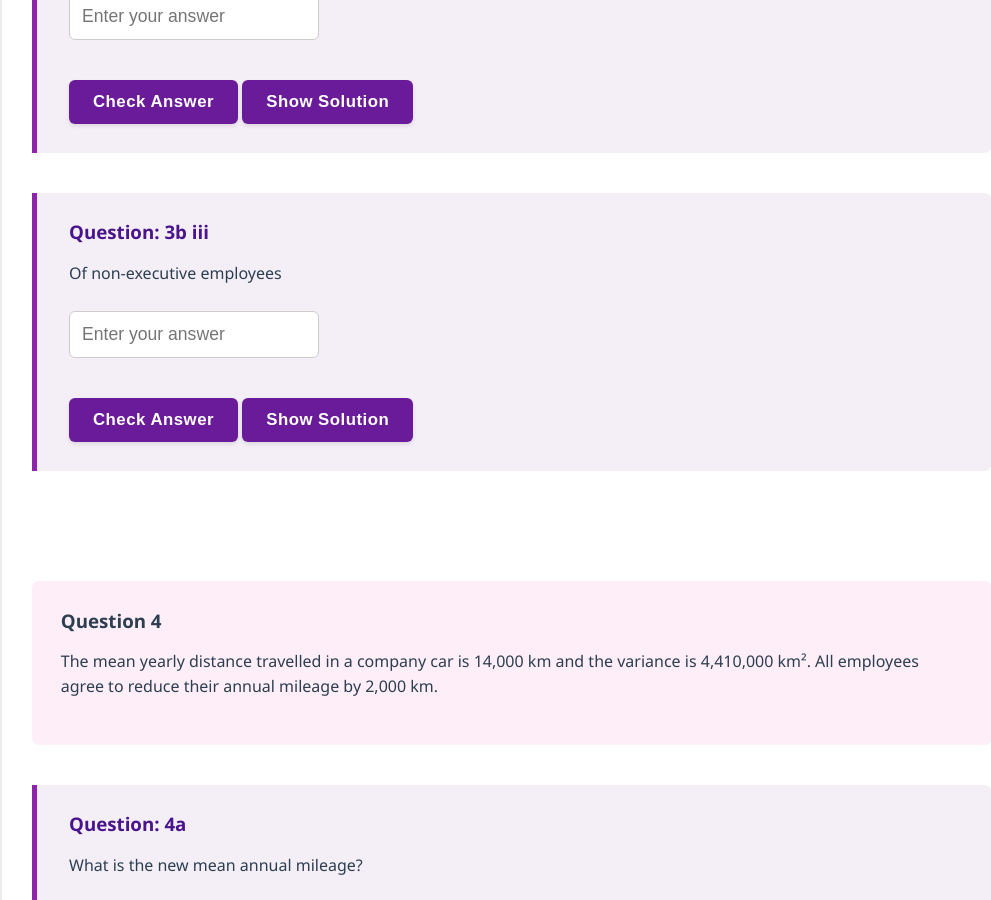
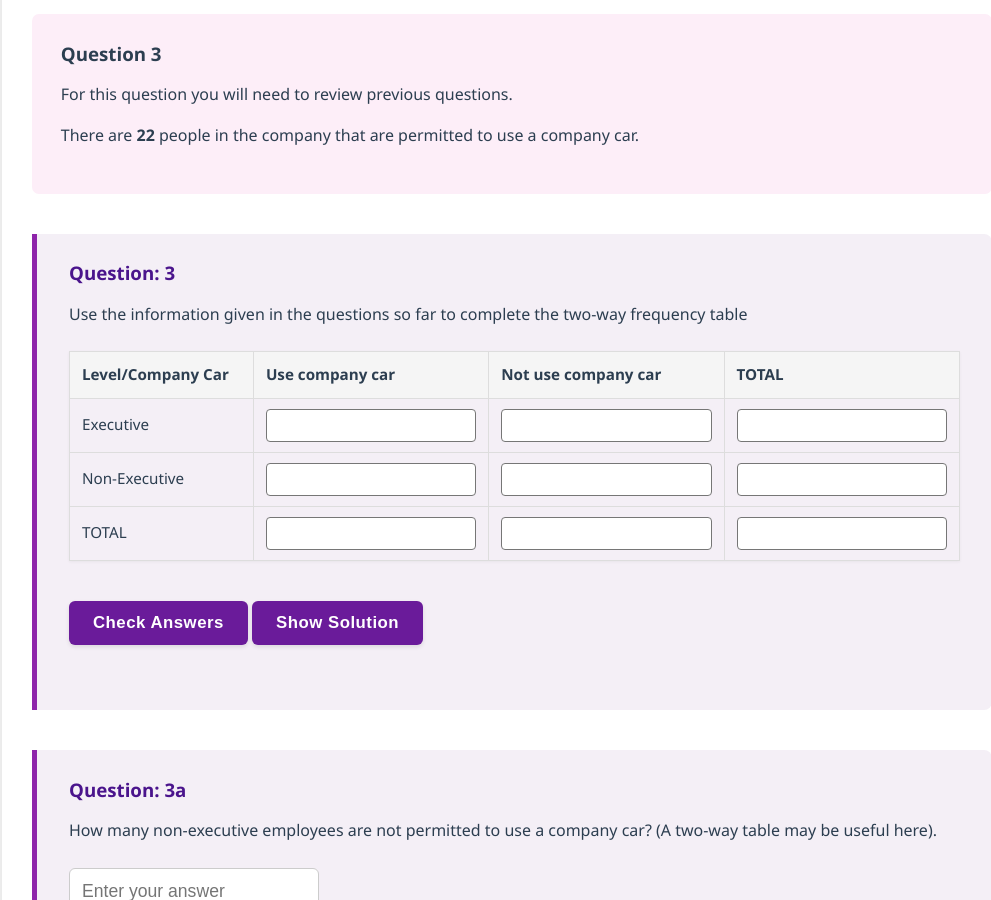
Before and after one commit to probe973/nbs-4104b, a Jekyll site: the page built from descriptive/06-problems.md, in a window 1280 px wide and 900 px high, scrolled down 7025 px. Shown: the whole window, without its empty margins (128-1119 px from the left). Built offline with Jekyll 4.4.1, drawn with Linux system fonts in a browser that asks for light colours; some of the changed text lies outside the part shown.

Commit message:
Revise problem statement and question formats
Updated the problem statement to include a reference to the wages table and modified the question dropdowns to multiple choice format with detailed solution text.

```diff
--- a/descriptive/06-problems.md
+++ b/descriptive/06-problems.md
@@ -87,7 +87,7 @@ A small company employs 82 people. People working at the company are either in e
 
 <div class="instructions" markdown="1">
 
-10 of these executives are permitted to use a company car. **The arithmetic mean of their 10 wages is £79500**. Find the sample variance, $s_{w}^{2}$, of their wages.
+10 of these executives are permitted to use a company car. **The arithmetic mean of their 10 wages is £79500**, wages shown in table below. Find the sample variance, $s_{w}^{2}$, of their wages.
 
 $$ s_{x}^{2} = \frac{\sum (x - \bar{x})^2}{n - 1} $$
 
@@ -253,6 +259,50 @@ There are **22** people in the company that are permitted to use a company car.
 
 </div>
 
+
+{% capture contingency_ds_car %}
+<table class="table table-bordered">
+  <thead>
+    <tr>
+    <th scope="col">Level/Company Car</th>
+    <th scope="col">Use company car</th>
+    <th scope="col">Not use company car</th>
+    <th scope="col">TOTAL</th>
+    </tr>
+  </thead>
+  <tbody>
+    <tr>
+      <td>Executive</td>
+      <td><input type="number" step="any" aria-label="Frequency of executive and company car"></td>
+      <td><input type="number" step="any" aria-label="Frequency of executive and no company car"></td>
+      <td><input type="number" step="any" aria-label="Total frequency of executives"></td>
+    </tr>
+    <tr>
+     <td>Non-Executive</td>
+      <td><input type="number" step="any" aria-label="Frequency of non-executive and company car"></td>
+      <td><input type="number" step="any" aria-label="Frequency of non- executive and no company car"></td>
+      <td><input type="number" step="any" aria-label="Total frequency of non-executives"></td>
+    </tr>
+    <tr>
+      <td>TOTAL</td>
+     <td><input type="number" step="any" aria-label="Total frequency of company car"></td>
+      <td><input type="number" step="any" aria-label="Total frequency of no company car"></td>
+      <td><input type="number" step="any" aria-label="Total frequency"></td>
+    </tr>
+  </tbody>
+</table>
+{% endcapture %}
+
+{% include table_fill.html
+   id="ds_q3table"
+   title="3"
+   question_text="Use the information given in the questions so far to complete the two-way frequency table"
+   table_content=contingency_ds_car
+   answers="10 || 2 || 12 || 12 || 58 || 70 || 22 || 60 || 82"
+   tolerance="0.01"
+   solution_text="Total employees: 82. Executives: 12. Non-execs: 70. <br> Total cars: 22. Exec cars (from Q1d): 10. <br> Non-execs with cars: $22 - 10 = 12$. <br> Non-execs without cars: $70 - 12 = 58$."
+%}
+
 <!-- 3a -->
 {% include question_numerical.html
     id="ds_q3a"
@@ -260,7 +310,7 @@ There are **22** people in the company that are permitted to use a company car.
     question_text="How many non-executive employees are not permitted to use a company car? (A two-way table may be useful here)."
     correct_answer="58"
     tolerance="0"
-    solution_text="Total employees: 82. Executives: 12. Non-execs: 70. <br> Total cars: 22. Exec cars (from Q1d): 10. <br> Non-execs with cars: $22 - 10 = 12$. <br> Non-execs without cars: $70 - 12 = 58$."
+    solution_text="Read from table"
 %}
 
 <!-- 3b -->
```
Also changed, not shown: other parts of descriptive/06-problems.md (+13 -7 lines).
